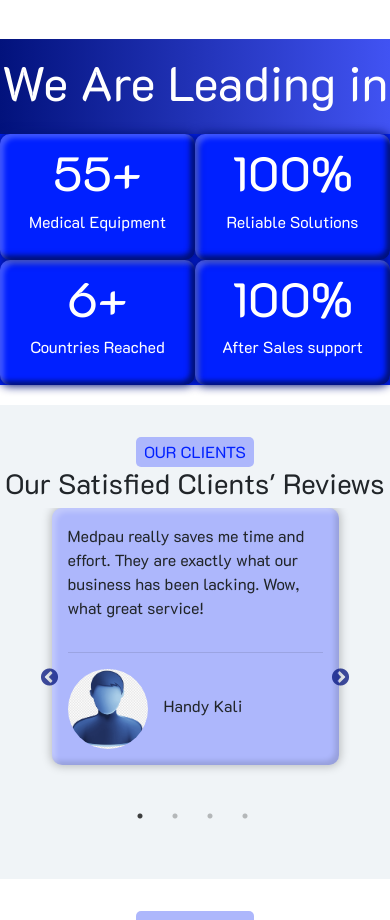
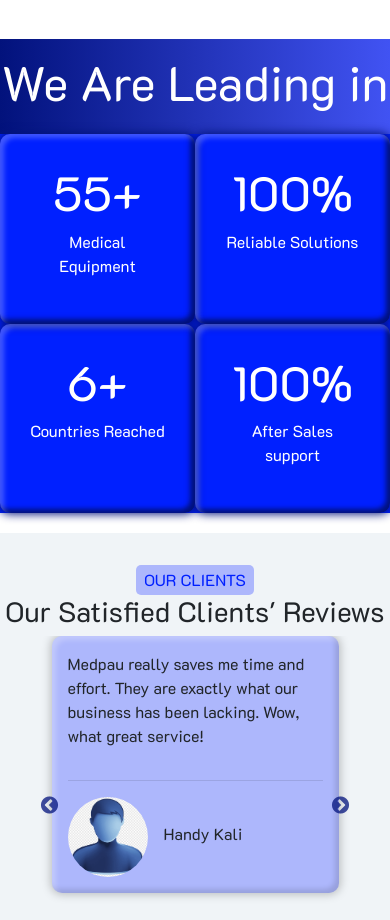
Before and after one commit to Gbengashowunmi/medpaui, a React (Create React App) app: page / in a window 390 px wide. Shown: the part 2560-3480 px from the top of the page. Built offline with nearby package versions, Linux system fonts and the light colour scheme; a web font is replaced by a local one.

Commit message:
detailPage

```diff
--- a/src/component/ItemCard/itemCard.scss
+++ b/src/component/ItemCard/itemCard.scss
@@ -14,7 +14,6 @@
   cursor: pointer;
   .image{
     width: 100%;
-    // border: 2px solid red;
     height: 55%;
 padding: 0  ;
     img {
--- a/src/component/statistics/statistics.scss
+++ b/src/component/statistics/statistics.scss
@@ -17,8 +17,6 @@
   .stat-container {
     width: 100%;
     min-height: 100px;
-    background-color: white;
-    display: flex;
     background-color: var(--clr-primary);
     display: grid;
     grid-template-columns: 1fr 1fr 1fr 1fr;
@@ -40,7 +38,7 @@
     .stat-container {
       grid-template-columns: 1fr 1fr;
       .each-stat {
-        padding: 10px;
+        // padding: 10px;
       }
     }
   }
```
